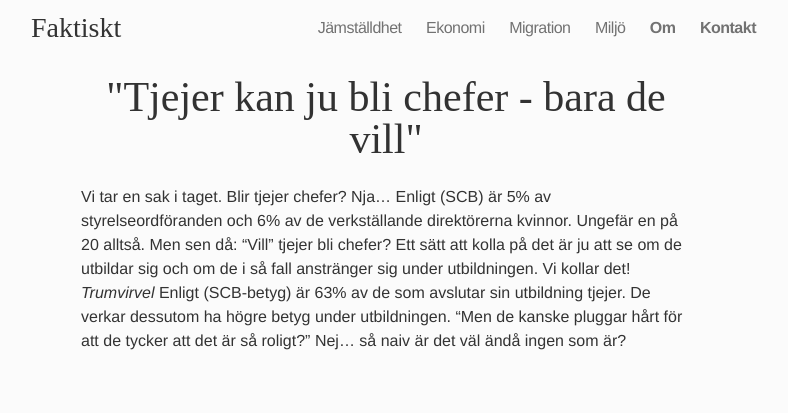
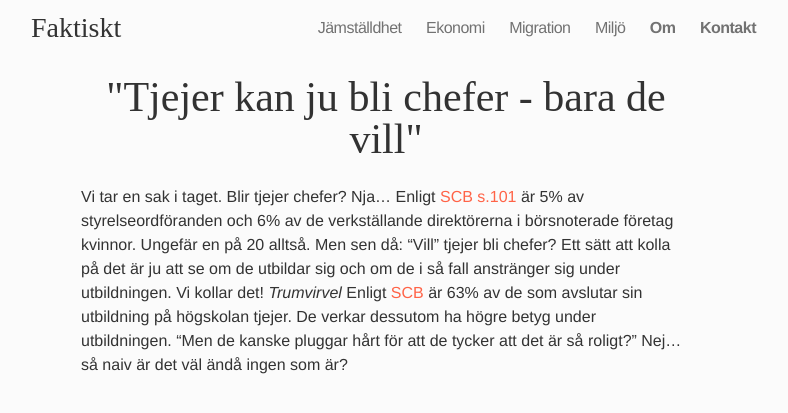
Before and after one commit to frigolitvarulv/faktiskt.github.io, a Jekyll site: the page built from jamstalldhet/tjejer-kan-ju-bli-chefer-bara-de-vill.md, in a window 1280 px wide. Shown: the top 413 px of the page, without its empty margins (254-1042 px from the left). Built offline with Jekyll 4.4.1, drawn with Linux system fonts in a browser that asks for light colours; nearby versions of some CDN libraries; Markdown is read by kramdown in place of the engine named in the settings.

Commit message:
Updated tjejer-kan-ju-bli-chefer-bara-de-vill.md

```diff
--- a/jamstalldhet/tjejer-kan-ju-bli-chefer-bara-de-vill.md
+++ b/jamstalldhet/tjejer-kan-ju-bli-chefer-bara-de-vill.md
@@ -5,4 +5,5 @@ title: "\"Tjejer kan ju bli chefer - bara de vill\""
 ---
 
 
-Vi tar en sak i taget. Blir tjejer chefer? Nja... Enligt (SCB) är 5% av styrelseordföranden och 6% av de verkställande direktörerna kvinnor. Ungefär en på 20 alltså. Men sen då: "Vill" tjejer bli chefer? Ett sätt att kolla på det är ju att se om de utbildar sig och om de i så fall anstränger sig under utbildningen. Vi kollar det! *Trumvirvel* Enligt (SCB-betyg) är 63% av de som avslutar sin utbildning tjejer. De verkar dessutom ha högre betyg under utbildningen. "Men de kanske pluggar hårt för att de tycker att det är så roligt?" Nej... så naiv är det väl ändå ingen som är?
+
+Vi tar en sak i taget. Blir tjejer chefer? Nja... Enligt [SCB s.101](http://www.scb.se/Statistik/_Publikationer/LE0201_2013B14_BR_X10BR1401.pdf) är 5% av styrelseordföranden och 6% av de verkställande direktörerna i börsnoterade företag kvinnor. Ungefär en på 20 alltså. Men sen då: "Vill" tjejer bli chefer? Ett sätt att kolla på det är ju att se om de utbildar sig och om de i så fall anstränger sig under utbildningen. Vi kollar det! *Trumvirvel* Enligt [SCB](http://www.scb.se/Statistik/_Publikationer/LE0201_2013B14_BR_X10BR1401.pdf "avslutade studier") är 63% av de som avslutar sin utbildning på högskolan tjejer. De verkar dessutom ha högre betyg under utbildningen. "Men de kanske pluggar hårt för att de tycker att det är så roligt?" Nej... så naiv är det väl ändå ingen som är?
```
